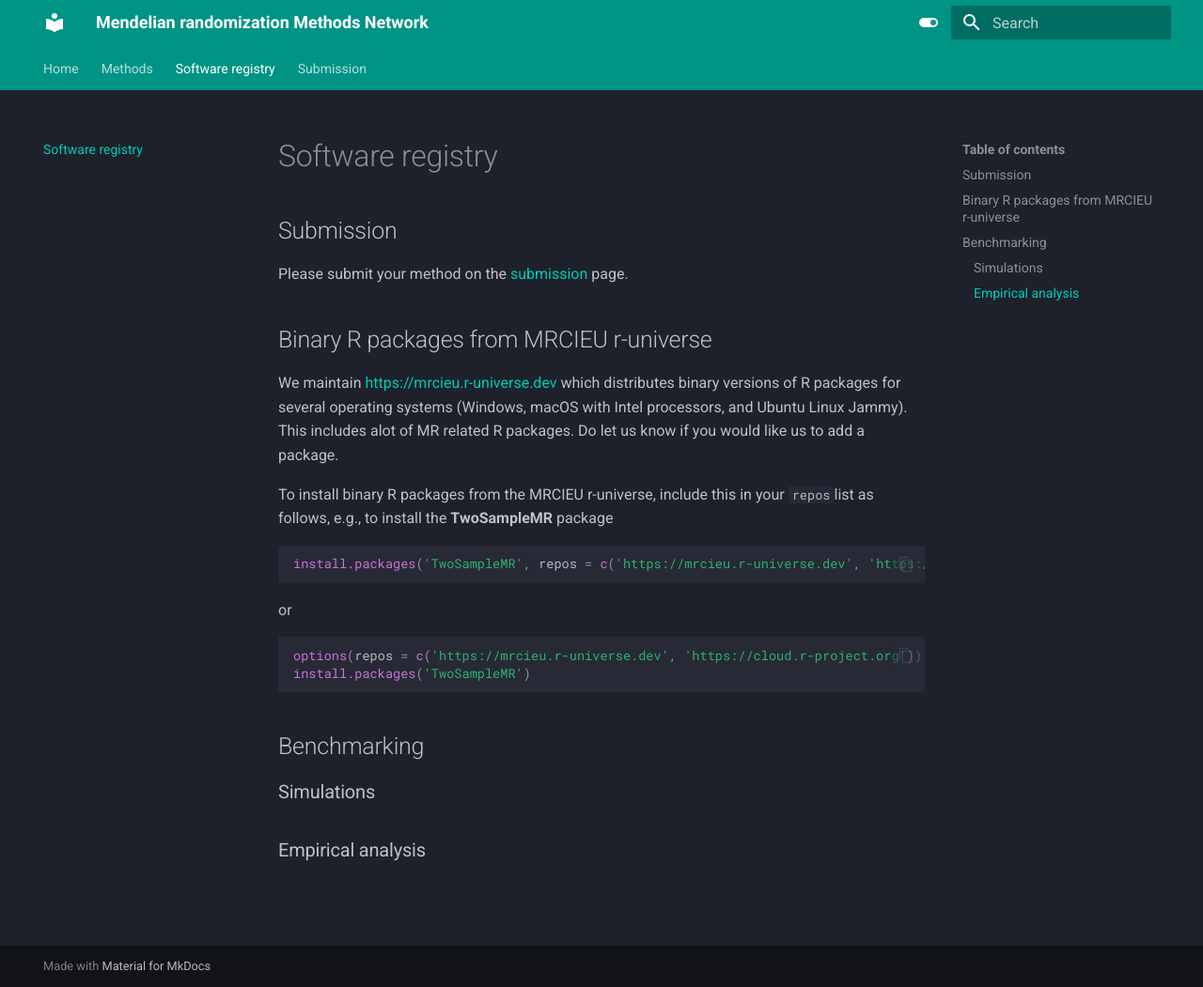
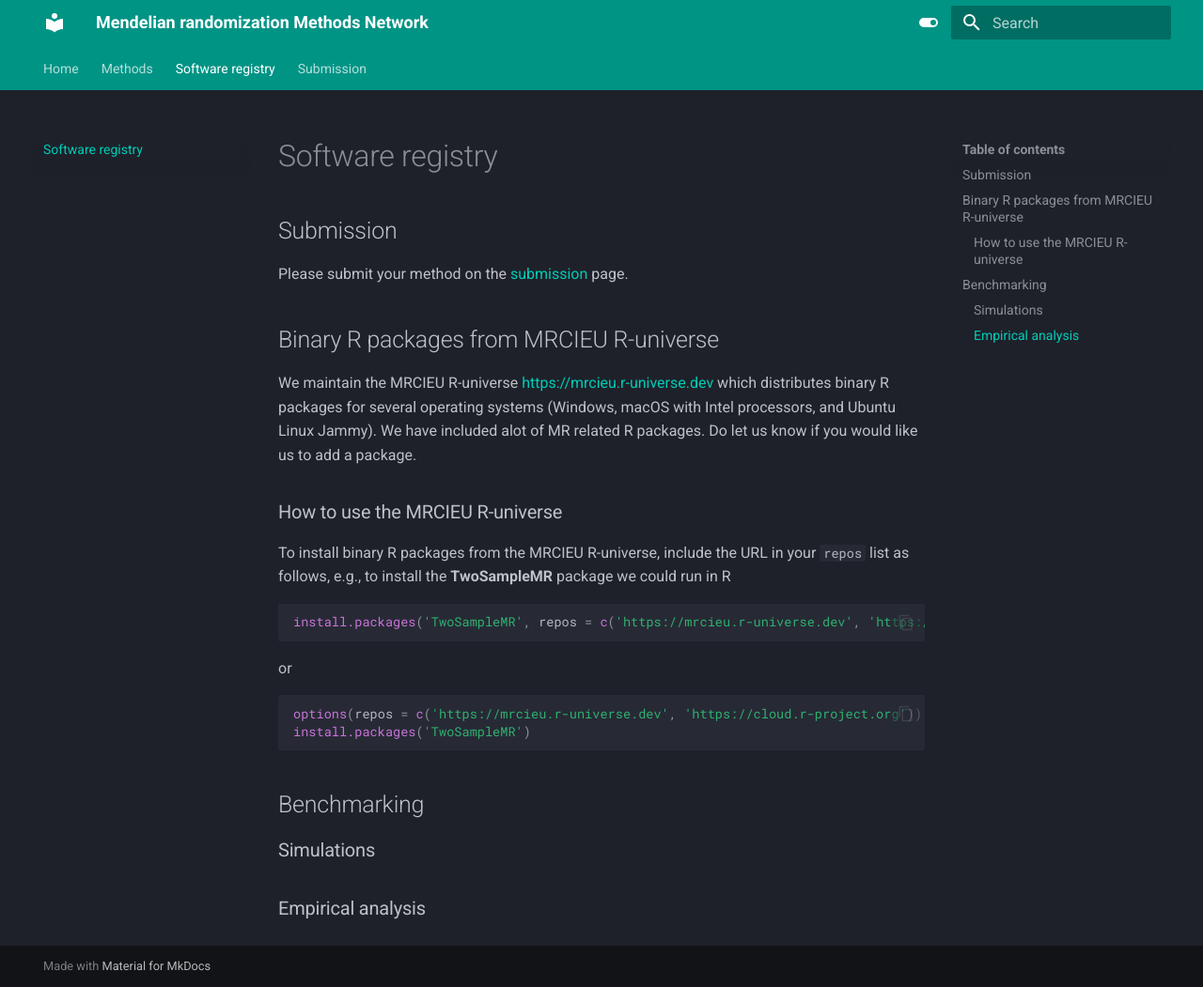
Before and after one commit to open-mr-project/open-mr-project.github.io, an MkDocs documentation site: the page built from docs/software-registry.md, in a window 1280 px wide and 1051 px high. Shown: the whole window at 94% size. Built offline with MkDocs 1.6.1 and Material for MkDocs 9.7.7, drawn with Linux system fonts in a browser that asks for light colours.

Commit message:
Clarify text

````diff
--- a/docs/software-registry.md
+++ b/docs/software-registry.md
@@ -4,11 +4,13 @@
 
 Please submit your method on the [submission](submission.md) page.
 
-## Binary R packages from MRCIEU r-universe
+## Binary R packages from MRCIEU R-universe
 
-We maintain <https://mrcieu.r-universe.dev> which distributes binary versions of R packages for several operating systems (Windows, macOS with Intel processors, and Ubuntu Linux Jammy). This includes alot of MR related R packages. Do let us know if you would like us to add a package.
+We maintain the MRCIEU R-universe <https://mrcieu.r-universe.dev> which distributes binary R packages for several operating systems (Windows, macOS with Intel processors, and Ubuntu Linux Jammy). We have included alot of MR related R packages. Do let us know if you would like us to add a package.
 
-To install binary R packages from the MRCIEU r-universe, include this in your `repos`list as follows, e.g., to install the **TwoSampleMR** package
+### How to use the MRCIEU R-universe
+
+To install binary R packages from the MRCIEU R-universe, include the URL in your `repos` list as follows, e.g., to install the **TwoSampleMR** package we could run in R
 ```r
 install.packages('TwoSampleMR', repos = c('https://mrcieu.r-universe.dev', 'https://cloud.r-project.org'))
 ```
````
